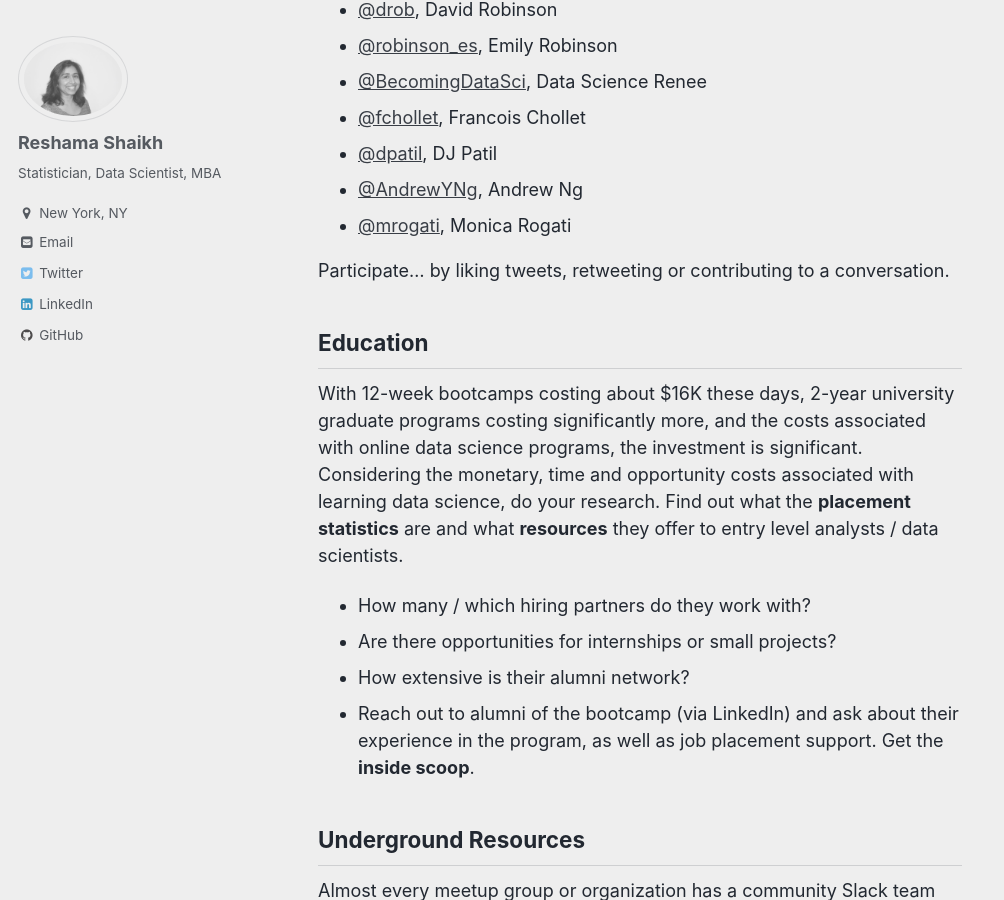
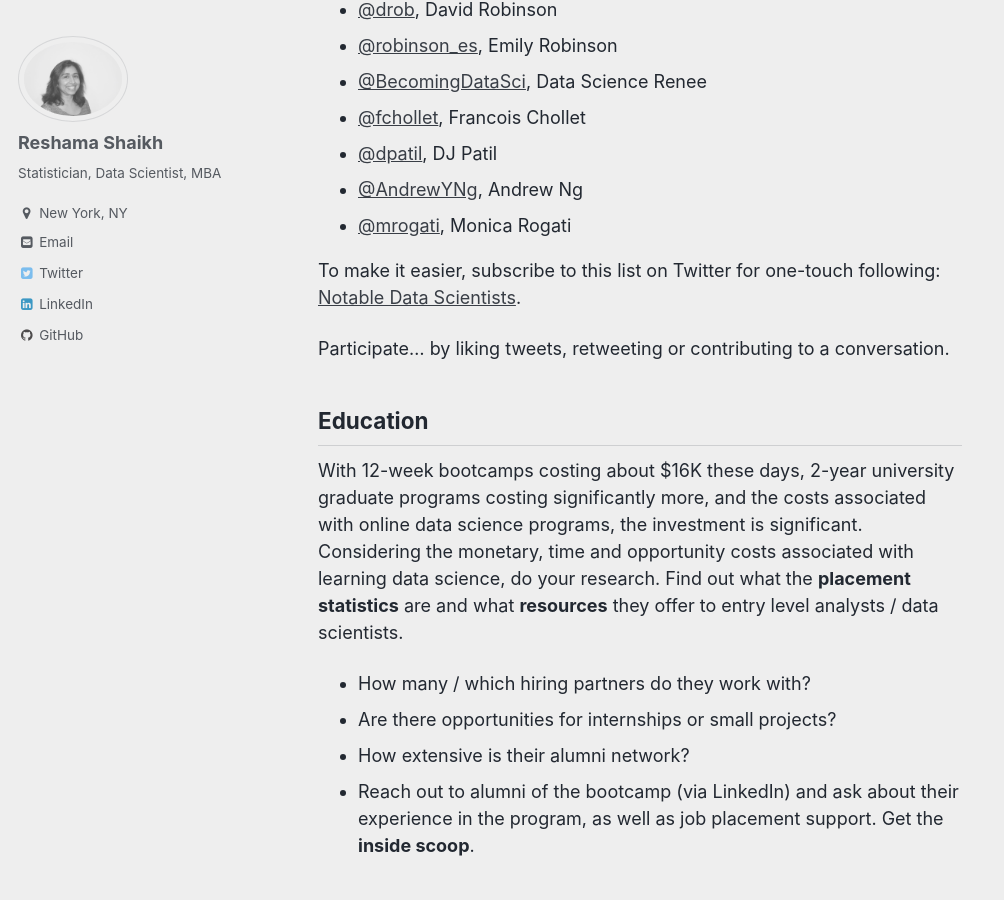
Before and after one commit to reshamas/reshamas.github.io, a Jekyll site: the page built from _posts/2018-02-26-first-data-science-job.md, in a window 1280 px wide and 900 px high, scrolled down 3854 px. Shown: the whole window, without its empty margins (0-1004 px from the left). Built offline with Jekyll 4.4.1, drawn with Linux system fonts in a browser that asks for light colours.

Commit message:
add notable data scientists list

```diff
--- a/_posts/2018-02-26-first-data-science-job.md
+++ b/_posts/2018-02-26-first-data-science-job.md
@@ -84,6 +84,8 @@ If you're new to twitter, here are some of my favorite twitter accounts to follo
 - [@AndrewYNg](https://twitter.com/AndrewYNg), Andrew Ng
 - [@mrogati](https://twitter.com/mrogati), Monica Rogati
 
+To make it easier, subscribe to this list on Twitter for one-touch following:  [Notable Data Scientists](https://twitter.com/reshamas/lists/notable-data-scientists/members).
+
 Participate... by liking tweets, retweeting or contributing to a conversation.
 
 
```
